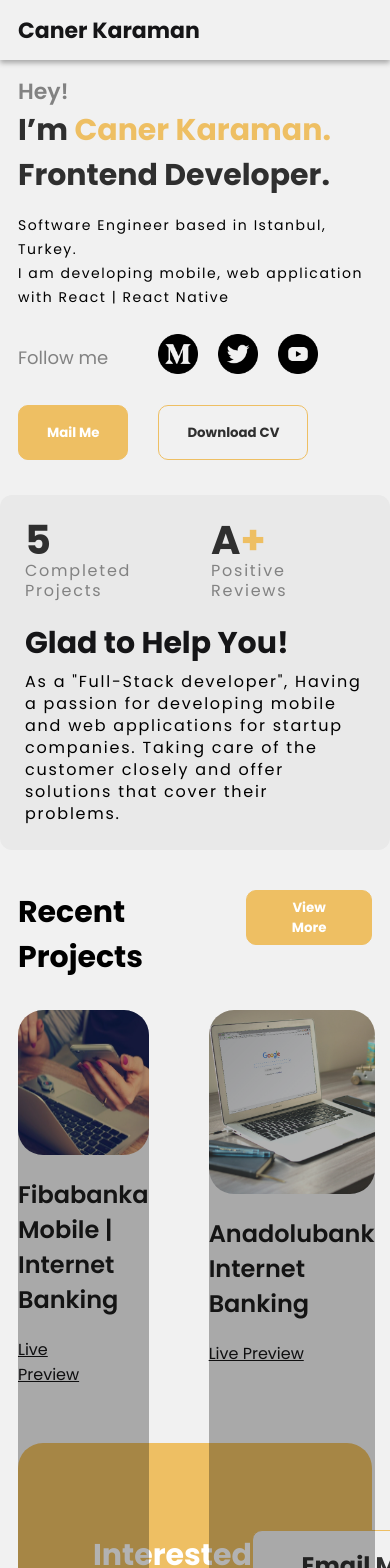
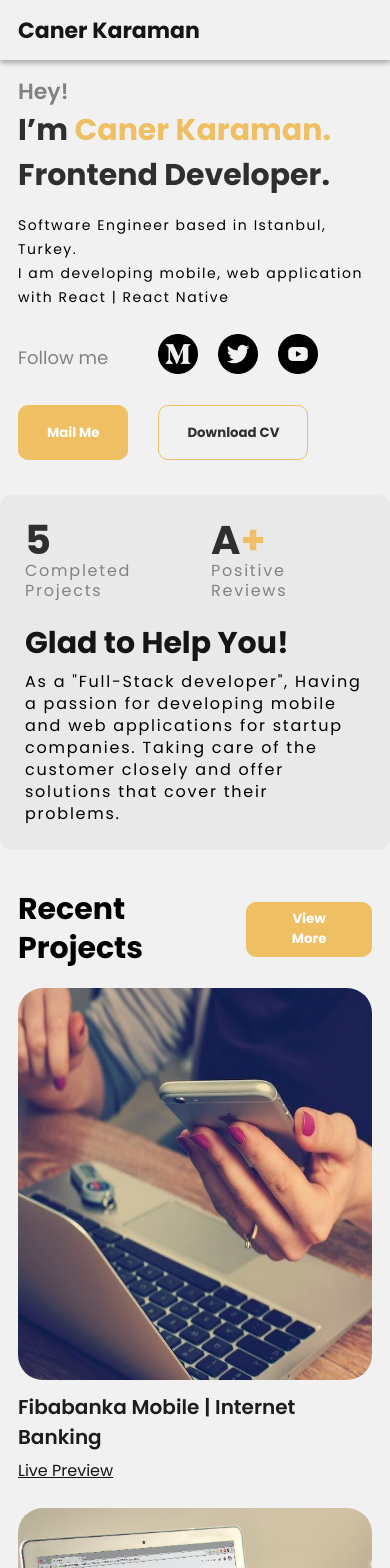
Before and after one commit to caner-karaman/caner-karaman, a Next.js app: page / in a window 390 px wide. Shown: the top 1568 px of the page. Built offline with nearby package versions, Linux system fonts and the light colour scheme.

Commit message:
Complete recent projects

```diff
--- a/components/Layout.tsx
+++ b/components/Layout.tsx
@@ -13,7 +13,7 @@ const Layout: FC<LayoutProps> = ({children, path}) => {
   return (
     <>
       <Head>
-        <link rel="icon" href="/favicon.ico" />
+        <link rel="icon" href="/suit.png" />
         <meta
           name="description"
           content="Learn how to build a personal website using Next.js"
--- a/components/Promotion.tsx
+++ b/components/Promotion.tsx
@@ -17,10 +17,11 @@ const StyledPromotion = styled.div`
 
   ${breakpoints.device.xl}{
     padding-top: 110px;
-    height: auto;
     margin-bottom: 35px;
   }
-
+  ${breakpoints.device.lg}{
+    height: auto;
+  }
   ${breakpoints.device.sm}{
     padding-top: 75px;
   }
--- a/components/RecentProjects.tsx
+++ b/components/RecentProjects.tsx
@@ -3,21 +3,48 @@ import styled from 'styled-components';
 import Button from './Button';
 import Container from './Container';
 import Image from 'next/image'
+import breakpoints from '../common/breakpoints';
 
 const Header = styled.header`
   margin-bottom: 56px;
+
+  ${breakpoints.device.xl}{
+    margin-bottom: 48px;
+  }
+  ${breakpoints.device.lg}{
+    margin-bottom: 40px;
+  }
+  ${breakpoints.device.sm}{
+    margin-bottom: 30px;
+  }
+  ${breakpoints.device.xs}{
+    margin-bottom: 20px;
+  }
 `
 
 const HeaderContent = styled.div`
   display: flex;
   justify-content: space-between;
+  align-items: center;
   margin-bottom: 30px;
+
+  ${breakpoints.device.lg}{
+    margin-bottom: 20px;
+  }
 `
 
-const SectionTitle = styled.h1``
+const SectionTitle = styled.h1`
+  ${breakpoints.device.sm}{
+    line-height: 1.3;
+  }
+`
 
 const Projects = styled.div`
   display: flex;
+
+  ${breakpoints.device.sm}{
+    flex-direction: column;
+  }
 `
 
 const ProjectItem = styled.div`
@@ -27,6 +54,24 @@ const ProjectItem = styled.div`
   }
   &:last-child{
     padding-left: 30px;
+  }
+
+  ${breakpoints.device.lg}{
+    &:first-child{
+      padding-right: 15px;
+    }
+    &:last-child{
+      padding-left: 15px;
+    }
+  }
+  ${breakpoints.device.lg}{
+    margin-bottom: 25px;
+    &:first-child{
+      padding-right: 0;
+    }
+    &:last-child{
+      padding-left: 0;
+    }
   }
 `
 
@@ -40,6 +85,17 @@ const ProjectTitle = styled.h4`
   font-size: 24px;
   margin-top: 15px;
   margin-bottom: 20px;
+
+  ${breakpoints.device.lg}{
+    font-size: 20px;
+    margin-top: 10px;
+    margin-bottom: 14px;
+  }
+  ${breakpoints.device.sm}{
+    font-size: 20px;
+    margin-top: 0px;
+    margin-bottom: 6px;
+  }
 `
 
 const Link = styled.a`
@@ -52,14 +108,12 @@ const Link = styled.a`
   }
 `
 
-const Overlay = styled.div`
-  background-color: rgba(0,0,0,0.3);
-  position: absolute;
-  height: 598px;
-  width: 100%;
-  top: 0;
-  border-radius: 25px;
-
+const ImageWrapper = styled.div`
+  ${breakpoints.device.sm}{
+    display: flex;
+    justify-content: center;
+    margin-bottom: 12px;
+  }
 `
 
 const RecentProjects: FC = () => {
@@ -73,10 +127,9 @@ const RecentProjects: FC = () => {
           </HeaderContent>
           <Projects>
             <ProjectItem>
-              <div style={{position: 'relative'}}>
+              <ImageWrapper>
                 <StyledImage width="540" height="598" src="/images/fiba_bg.jpg" alt="Break line for heading to description" />
-                <Overlay />
-              </div>
+              </ImageWrapper>
               <ProjectTitle>Fibabanka Mobile | Internet Banking</ProjectTitle>
               <div>
                 {/* <Link href="/">View Study Case</Link> */}
@@ -84,10 +137,9 @@ const RecentProjects: FC = () => {
               </div>
             </ProjectItem>
             <ProjectItem>
-              <div style={{position: 'relative'}}>
+              <ImageWrapper>
                 <StyledImage width="540" height="598" src="/images/anadolubank.jpg" alt="Break line for heading to description" />
-                <Overlay />
-              </div>
+              </ImageWrapper>
               <ProjectTitle>Anadolubank Internet Banking</ProjectTitle>
               <div>
                 {/* <Link href="/">View Study Case</Link> */}
```
